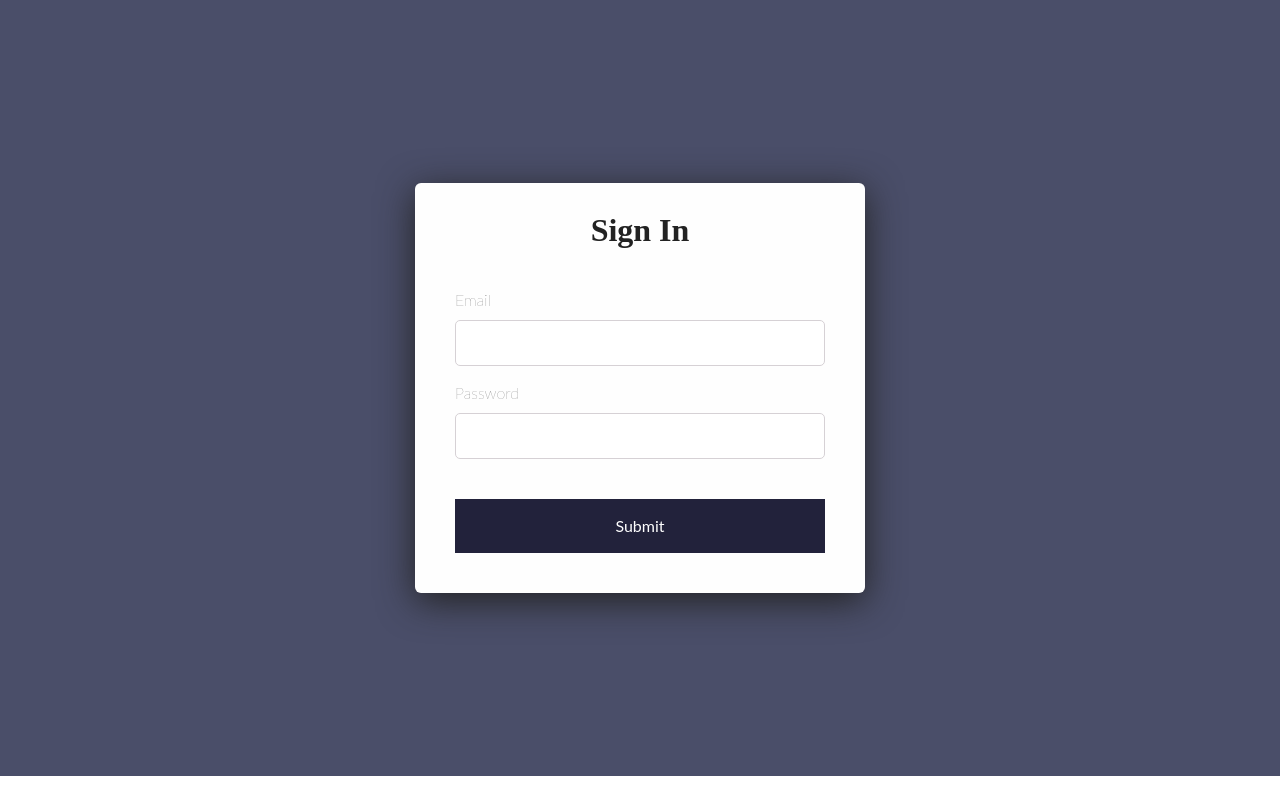
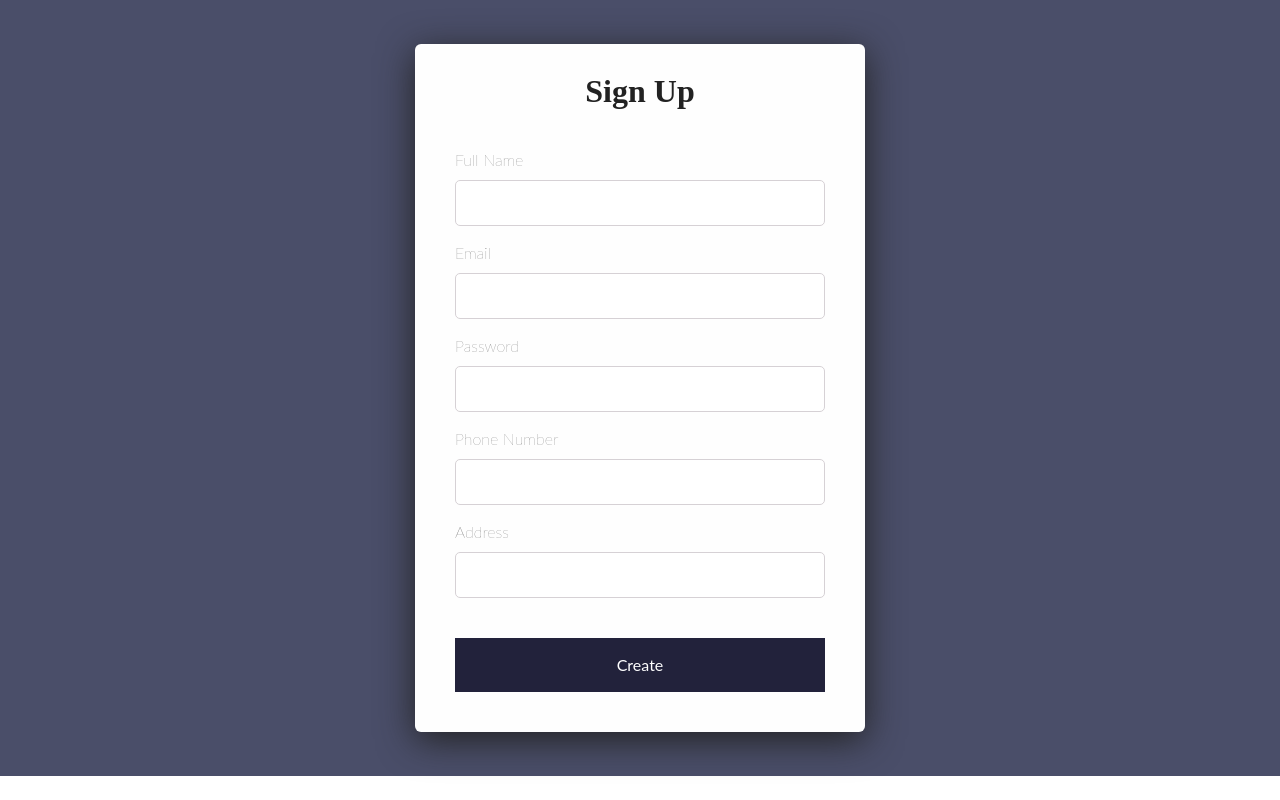
Before and after one commit to raissadt-xapiens/Xapiens-Refactory, a React (Create React App) app in the folder Week-3/Day12/developing-web/: page / in a window 1280 px wide. Built offline with nearby package versions, Linux system fonts and the light colour scheme; a web font is replaced by a local one.

Commit message:
Edit handlingsubmit [Day12]

```diff
--- a/Week-3/Day12/developing-web/src/SignIn.js
+++ b/Week-3/Day12/developing-web/src/SignIn.js
@@ -16,8 +16,8 @@ class SignIn extends React.Component {
     super(props);
 
     this.state = {
-      email: null,
-      password: null,
+      email: '',
+      password: '',
       errors: {
         email: '',
         password: '',
@@ -54,52 +54,30 @@ class SignIn extends React.Component {
     this.setState({errors, [name]: value});
   }
 
+
   // handleSubmit = (event) => {
   //   event.preventDefault();
-  //   if (event == "")  {
-  //     alert('Please fill all field!');
-  //   } else if (validateForm(this.state.errors).event === "") {
+  //   if (this.state.email === null || this.state.email === "") {
+  //     alert('Please fill the email');
+  //   } else if (this.state.password === null || this.state.password === "") {
+  //     alert('Please fill password');
+  //   } else if (validateForm(this.state.errors)) {
   //     alert('Sign In success!');
   //   } else {
-  //     alert('Sign In error!');
+  //       alert('Sign In error!');
   //   }
   // }
 
-
-
-
   handleSubmit = (event) => {
     event.preventDefault();
-    if (this.state.errors.email === "" && this.state.errors.password === "") {
+    if (this.state.email === '' && this.state.password === '') {
+      alert('Please fill the blank!');
+    } else if (validateForm(this.state.errors)) {
       alert('Sign In success!');
-    // } else if (event == "") {
-    //   alert('Please fill all field!');
     } else {
       alert('Sign In error!');
     }
   }
-
-  // handleSubmit = (event) => {
-  //   event.preventDefault();
-  //   if (validateForm(this.state.errors)) {
-  //     alert('Sign In success!');
-  //   } else if (event == "") {
-  //     alert('Please fill all field!');
-  //   } else {
-  //     alert('Sign In error!');
-  //   }
-  // }
-
-  // handleSubmit = (event) => {
-  //   event.preventDefault();
-  //   if (event == null && event == "") {
-  //     alert('Sign In success!');
-  //   } else if (validateForm(this.state.errors)) {
-  //     alert('Sign In error!');
-  //   } else {
-  //     alert ('Please fill all field!');
-  //   }
-  // }
 
 
 
--- a/Week-3/Day12/developing-web/src/SignUp.js
+++ b/Week-3/Day12/developing-web/src/SignUp.js
@@ -17,11 +17,11 @@ class Signup extends React.Component {
     super(props);
 
     this.state = {
-      fullName: null,
-      email: null,
-      password: null,
-      phoneNumber: null,
-      address: null,
+      fullName: '',
+      email: '',
+      password: '',
+      phoneNumber: '',
+      address: '',
       errors: {
         fullName: '',
         email: '',
@@ -82,16 +82,28 @@ class Signup extends React.Component {
     this.setState({errors, [name]: value});
   }
 
+
   handleSubmit = (event) => {
     event.preventDefault();
-    if (validateForm(this.state.errors)) {
-      alert('Valid Form!');
-    } else if (event == null && event == "") {
-      alert('Please fill all field!');
+    if (this.state.fullName === '' && this.state.email === '' && this.state.password === '' && this.state.phoneNumber === '' && this.state.address === '') {
+      alert('Please fill the blank!');
+    } else if (validateForm(this.state.errors)) {
+      alert('Sign In success!');
     } else {
-      alert('Invalid Form!');
+      alert('Sign In error');
     }
   }
+
+  // handleSubmit = (event) => {
+  //   event.preventDefault();
+  //   if (validateForm(this.state.errors)) {
+  //     alert('Valid Form!');
+  //   } else if (event == null && event == "") {
+  //     alert('Please fill all field!');
+  //   } else {
+  //     alert('Invalid Form!');
+  //   }
+  // }
 
 
   render() {
@@ -100,7 +112,7 @@ class Signup extends React.Component {
       <div className='wrapper'>
         <div className='form-wrapper'>
           <h2>Sign Up</h2>
-          <form onSubmit={this.handleSubmit} noValidate>
+          <form onSubmit={this.handleSubmit} required>
             <div className='fullName'>
               <label htmlFor="fullName">Full Name</label>
               <input type='text' name='fullName' onChange={this.handleChange} required />
--- a/Week-3/Day12/developing-web/src/index.js
+++ b/Week-3/Day12/developing-web/src/index.js
@@ -1,14 +1,14 @@
 import React from 'react';
 import ReactDOM from 'react-dom';
-import SignIn from './SignIn';
-// import SignUp from './SignUp';
+// import SignIn from './SignIn';
+import SignUp from './SignUp';
 // import App from './App';
 import 'bootstrap/dist/css/bootstrap.min.css';
 
 ReactDOM.render(
   <React.StrictMode>
-    <SignIn />
-    {/* <SignUp /> */}
+    {/* <SignIn /> */}
+    <SignUp />
     {/* <App /> */}
   </React.StrictMode>,
   document.getElementById('root')
```
Also changed, not shown: 1 other file (tests, documents, lock files or other folders).
